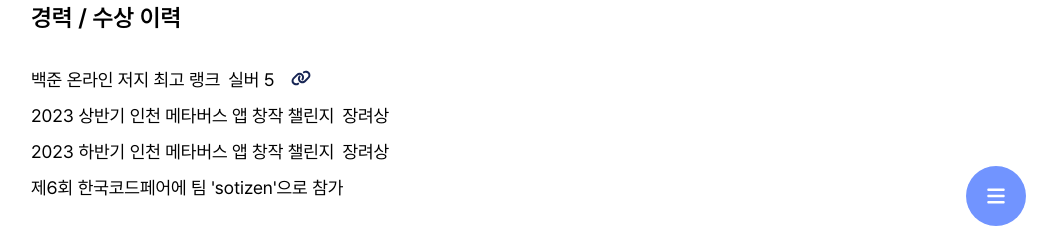
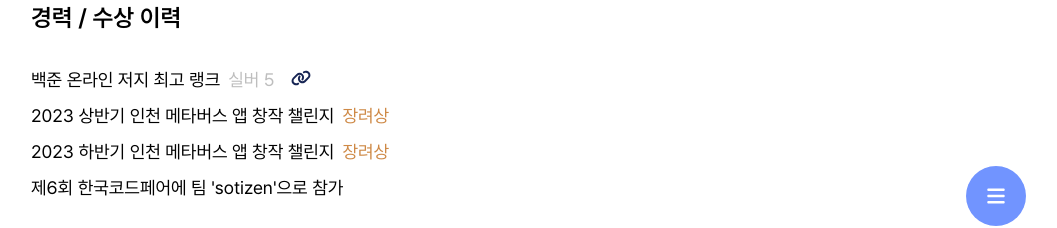
Before and after one commit to undeokum/portfolio, a Next.js app: page /career in a window 1280 px wide. Shown: the part 494-722 px from the top of the page, without its empty margins (113-1170 px from the left). Built offline with nearby package versions, Linux system fonts and the light colour scheme.

Commit message:
20241004

```diff
--- a/app/career/page.tsx
+++ b/app/career/page.tsx
@@ -6,7 +6,15 @@
 const SKILLS_NAME = ['html', 'css', 'javascript', 'typescript', 'c', 'c++', 'python', 'dart', 'node.js', 'react', 'next.js', 'tailwind css', 'flutter']
 const SKILLS_IMG = [...SKILLS_NAME.map(n => `/img/skills/${n.replaceAll(' ', '_')}.svg`)]
 
-const AWARDS =
+type ColorType = {
+    bronze: string,
+    silver: string,
+    gold: string
+}
+
+type AwardsType = [string, string, keyof ColorType, string?]
+
+const AWARDS: AwardsType[] =
 [
     [
         '백준 온라인 저지 최고 랭크',
@@ -30,6 +38,12 @@
         'bronze'
     ]
 ]
+
+const COLORS: ColorType = {
+    'bronze': 'text-cbronze',
+    'silver': 'text-csilver',
+    'gold': 'text-cgold'
+}
 
 const Career = () => {
     return (
@@ -61,7 +75,10 @@
                     {
                         AWARDS.map(([name, award, color, link], i) => (
                             <li key={i} className='flex space-x-4 items-center'>
-                                <div className='flex space-x-2 items-center'><p>{name}</p><p className={`text-c${color}`}>{award}</p></div>
+                                <div className='flex space-x-2 items-center'>
+                                    <p>{name}</p>
+                                    <p className={COLORS[color]}>{award}</p>
+                                </div>
                                 {
                                     link
                                     &&
--- a/app/links/page.tsx
+++ b/app/links/page.tsx
@@ -20,7 +20,7 @@
                 {
                     LINK_ICONS.map((icon, i) => (
                         <div key={i} className='flex items-center space-x-5'>
-                            <div className={`p-5 bg-[${LINK_COLOR[i]}] rounded-md flex items-center justify-center`}>
+                            <div style={{ backgroundColor: LINK_COLOR[i] }} className={`p-5 rounded-md flex items-center justify-center`}>
                                 <FontAwesomeIcon icon={icon} className='w-6 h-6 text-white' />
                             </div>
                             <div>
--- a/tailwind.config.ts
+++ b/tailwind.config.ts
@@ -3,7 +3,6 @@
 
 const config: Config = {
   content: [
-    './pages/**/*.{js,ts,jsx,tsx,mdx}',
     './components/**/*.{js,ts,jsx,tsx,mdx}',
     './app/**/*.{js,ts,jsx,tsx,mdx}',
   ],
```
